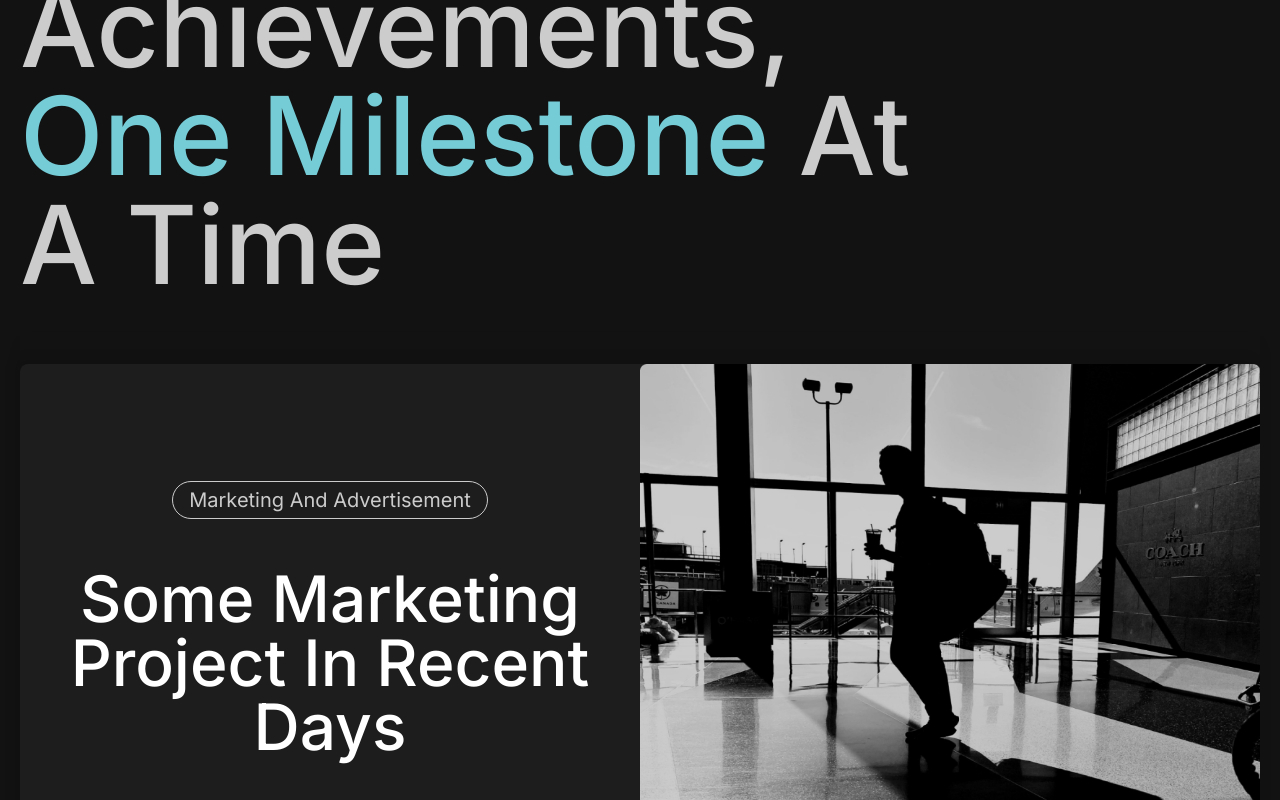
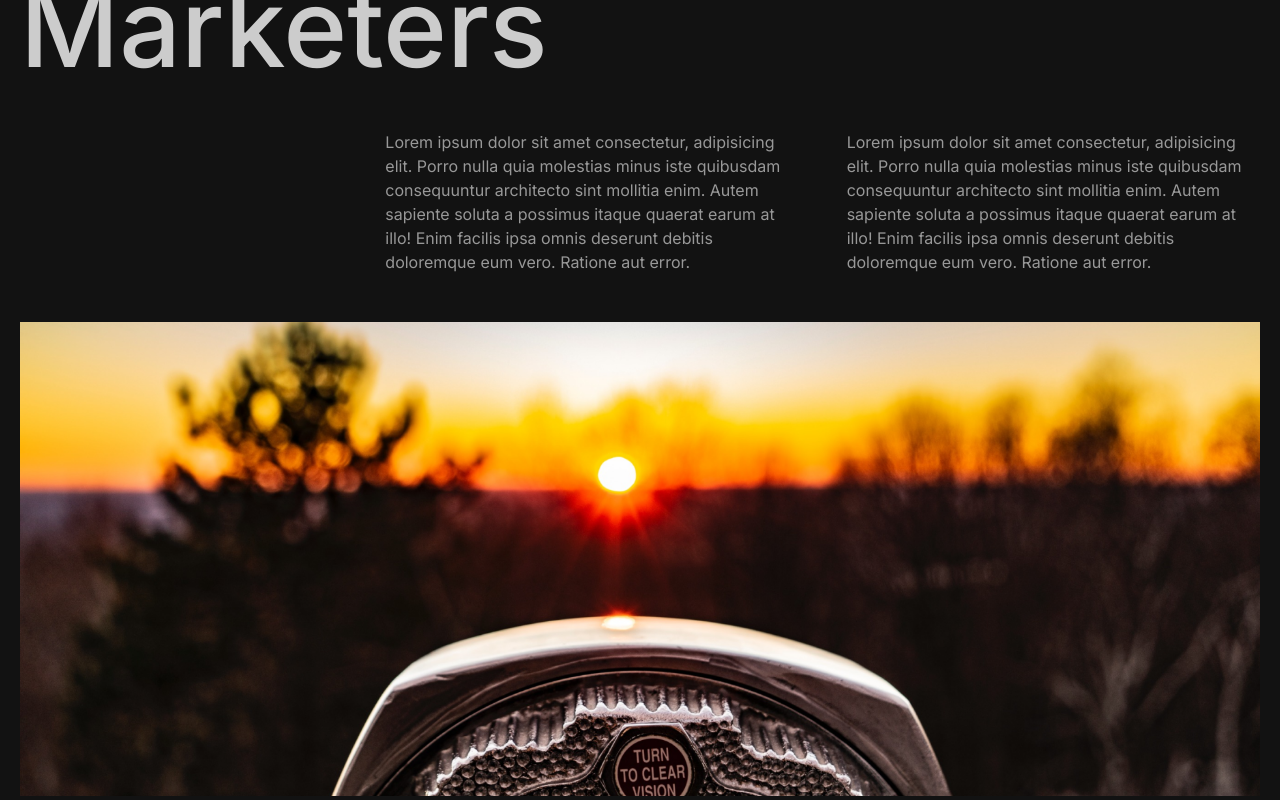
Before and after one commit to linushahs/nexus-marketer, a Next.js app: page / in a window 1280 px wide. Shown: the part 2040-2840 px from the top of the page. Built offline with nearby package versions, Linux system fonts and the light colour scheme.

Commit message:
Added Introduction page

```diff
--- a/src/app/globals.css
+++ b/src/app/globals.css
@@ -30,11 +30,11 @@
 
 @layer base {
   h1 {
-    @apply capitalize text-secondary text-[28px] leading-[34px] font-[600]  sm:text-[40px] sm:leading-[48px] lg:font-[500] lg:text-[8.5vw] lg:leading-[8.5vw] 3xl:text-[9.5vw] 3xl:leading-[9.5vw];
+    @apply capitalize text-secondary font-[600] lg:font-[500] text-[8.5vw] leading-[8.5vw] 3xl:text-[9.5vw] 3xl:leading-[9.5vw];
   }
 
   h2 {
-    @apply capitalize text-[24px] leading-[24px] font-[500] sm:text-[32px] sm:leading-[32px] md:text-[48px] md:leading-[48px] lg:text-[64px] lg:leading-[64px];
+    @apply capitalize text-[24px] leading-[24px] font-[500] sm:text-[40px] sm:leading-[48px] lg:text-[64px] lg:leading-[64px];
   }
 
   h3 {
--- a/src/app/page.tsx
+++ b/src/app/page.tsx
@@ -1,6 +1,7 @@
 import About from "@/components/About";
 import Achievements from "@/components/Achievements";
 import Homepage from "@/components/Homepage";
+import Introduction from "@/components/Introduction";
 import Navbar from "@/components/Navbar";
 
 export default function Home() {
@@ -9,6 +10,7 @@ export default function Home() {
       <Navbar />
       <Homepage />
       <About />
+      <Introduction />
       <Achievements />
     </main>
   );
--- a/src/components/Achievements.tsx
+++ b/src/components/Achievements.tsx
@@ -16,16 +16,16 @@ function Achievements() {
             <div className="achievement-body flex rounded-lg">
               {/* left section ----    */}
               <div className="w-1/2  flex flex-col text-white justify-center items-center rounded-lg">
-                <span className="text-lg lg:text-xl py-1 px-4 rounded-full border border-secondary text-secondary capitalize">
+                <span className="sm:text-lg lg:text-xl py-1 px-4 rounded-full border border-secondary text-secondary capitalize">
                   marketing and advertisement
                 </span>
 
-                <h2 className="text-center my-12">
+                <h2 className="text-center my-8 lg:my-12">
                   some marketing <br /> project in recent <br />
                   days
                 </h2>
 
-                <button className="text-lg lg:text-xl  font-medium bg-primary rounded-full py-1.5 px-6 text-black capitalize">
+                <button className="sm:text-lg lg:text-xl  font-medium bg-primary rounded-full py-1.5 px-6 text-black capitalize">
                   view project
                 </button>
               </div>
--- /dev/null
+++ b/src/components/Introduction.tsx
@@ -0,0 +1,36 @@
+import Image from "next/image";
+
+function Introduction() {
+  return (
+    <section className="container relative py-8 ">
+      <h1>we are nexus marketers</h1>
+
+      <div className="flex flex-col lg:flex-row gap-12 justify-end text-tertiary my-12">
+        <p className="w-full sm:w-2/3 lg:w-1/3">
+          Lorem ipsum dolor sit amet consectetur, adipisicing elit. Porro nulla
+          quia molestias minus iste quibusdam consequuntur architecto sint
+          mollitia enim. Autem sapiente soluta a possimus itaque quaerat earum
+          at illo! Enim facilis ipsa omnis deserunt debitis doloremque eum vero.
+          Ratione aut error.
+        </p>
+        <p className="w-full sm:w-2/3 lg:w-1/3 ml-auto lg:m-0">
+          Lorem ipsum dolor sit amet consectetur, adipisicing elit. Porro nulla
+          quia molestias minus iste quibusdam consequuntur architecto sint
+          mollitia enim. Autem sapiente soluta a possimus itaque quaerat earum
+          at illo! Enim facilis ipsa omnis deserunt debitis doloremque eum vero.
+          Ratione aut error.
+        </p>
+      </div>
+
+      <Image
+        src="/assets/introduction-pic.png"
+        width={1000}
+        height={500}
+        alt="introduction-thumbnail"
+        className="w-full"
+      />
+    </section>
+  );
+}
+
+export default Introduction;
```
Also changed, not shown: public/assets/introduction-pic.png (added).
